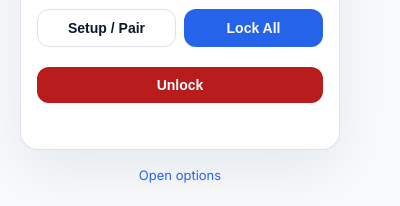
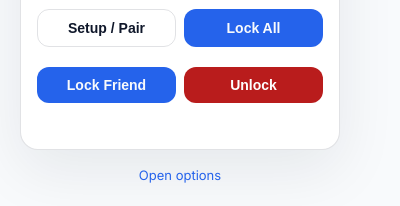
Before and after one commit to Public-Welfare/LocusFocus, a browser extension: page social-shield-v67/popup.html in a window 400 px wide. Shown: the part 719-925 px from the top of the page. Drawn offline with Linux system fonts and the light colour scheme.

Commit message:
Revert: Uncomment Lock Friend button

```diff
--- a/social-shield-v67/popup.html
+++ b/social-shield-v67/popup.html
@@ -66,7 +66,7 @@
         <button id="mutual-lock" class="btn" type="button">Lock All</button>
       </div>
       <div class="button-grid" style="margin-top: 8px;">
-        <!-- <button id="lock-friend" class="btn" type="button">Lock Friend</button> -->
+        <button id="lock-friend" class="btn" type="button">Lock Friend</button>
         <button id="unlock-myself" class="btn danger" type="button">Unlock</button>
       </div>
       <!-- <div style="margin-top: 8px;">
```
